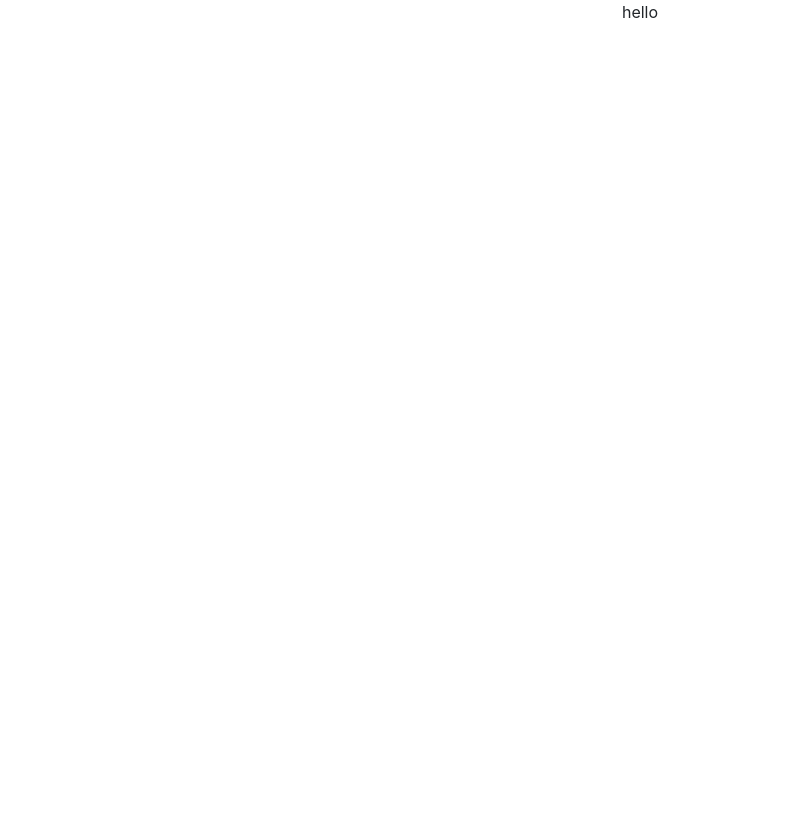
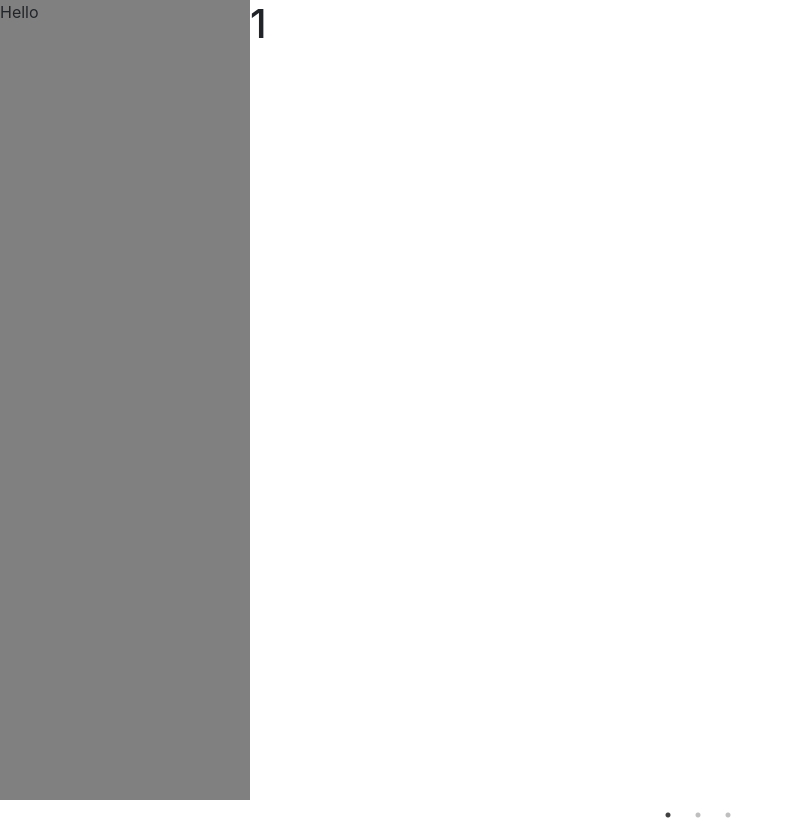
Before and after one commit to ttaylor92/portfolio, a React (Create React App) app: page / in a window 1280 px wide. Shown: the whole page, without its empty margins (0-793 px from the left). Before the commit the page ends 800 px from the top, so only its background shows below. Built offline with nearby package versions, Linux system fonts and the light colour scheme.

Commit message:
small updates

```diff
--- a/package.json
+++ b/package.json
@@ -11,8 +11,11 @@
     "react-dom": "^16.8.6",
     "react-redux": "^7.0.3",
     "react-scripts": "3.0.0",
+    "react-slick": "^0.24.0",
     "redux": "^4.0.1",
-    "redux-thunk": "^2.3.0"
+    "redux-thunk": "^2.3.0",
+    "simple-carousel": "^1.2.0",
+    "slick-carousel": "^1.8.1"
   },
   "scripts": {
     "start": "react-scripts start",
--- a/src/App.js
+++ b/src/App.js
@@ -1,10 +1,16 @@
 import React from 'react';
 import './App.scss';
+
+//components
+import Slider from './components/slider/slider.js';
 
 function App() {
   return (
     <div className="App">
-      hello
+      <div className="sidebar"> Hello </div>
+      <div className="main">
+        <Slider />
+      </div>
     </div>
   );
 }
--- a/src/App.scss
+++ b/src/App.scss
@@ -1,33 +1,15 @@
 .App {
-  text-align: center;
-}
 
-.App-logo {
-  animation: App-logo-spin infinite 20s linear;
-  height: 40vmin;
-  pointer-events: none;
-}
 
-.App-header {
-  background-color: #282c34;
-  min-height: 100vh;
-  display: flex;
-  flex-direction: column;
-  align-items: center;
-  justify-content: center;
-  font-size: calc(10px + 2vmin);
-  color: white;
-}
+  .sidebar{
+    width: 250px;
+    height: 100vh;
+    position: fixed;
+    background: grey;
+  }
 
-.App-link {
-  color: #61dafb;
-}
-
-@keyframes App-logo-spin {
-  from {
-    transform: rotate(0deg);
-  }
-  to {
-    transform: rotate(360deg);
+  .main{
+    margin-left: 250px;
+    width: 70vw;
   }
 }
--- /dev/null
+++ b/src/components/slider/slider.js
@@ -0,0 +1,32 @@
+import React from 'react';
+import Slick from 'react-slick';
+import './slider.scss';
+
+import "slick-carousel/slick/slick.css";
+import "slick-carousel/slick/slick-theme.css";
+
+
+export default class Slider extends React.Component{
+  constructor(props){
+    super(props)
+  }
+
+  render(){
+    const settings = {
+      dots: true,
+      infinite: true,
+      arrows: false,
+      speed: 500,
+      slidesToShow: 1,
+      slidesToScroll: 1
+    }
+
+    return(
+      <Slick {...settings}>
+        <div className='slider-img' style={{ background: 'url(https://via.placeholder.com/1366)'}}><h1>1</h1></div>
+        <div className='slider-img' style={{ background: 'url(https://via.placeholder.com/1366)'}}><h1>1</h1></div>
+        <div className='slider-img' style={{ background: 'url(https://via.placeholder.com/1366)'}}><h1>1</h1></div>
+      </Slick>
+    )
+  }
+}
--- /dev/null
+++ b/src/components/slider/slider.scss
@@ -0,0 +1,5 @@
+.slider-img{
+    height: 100vh;
+    background-size: cover !important;
+    background-repeat: no-repeat !important;
+}
```
Also changed, not shown: 1 other file (tests, documents, lock files or other folders).
